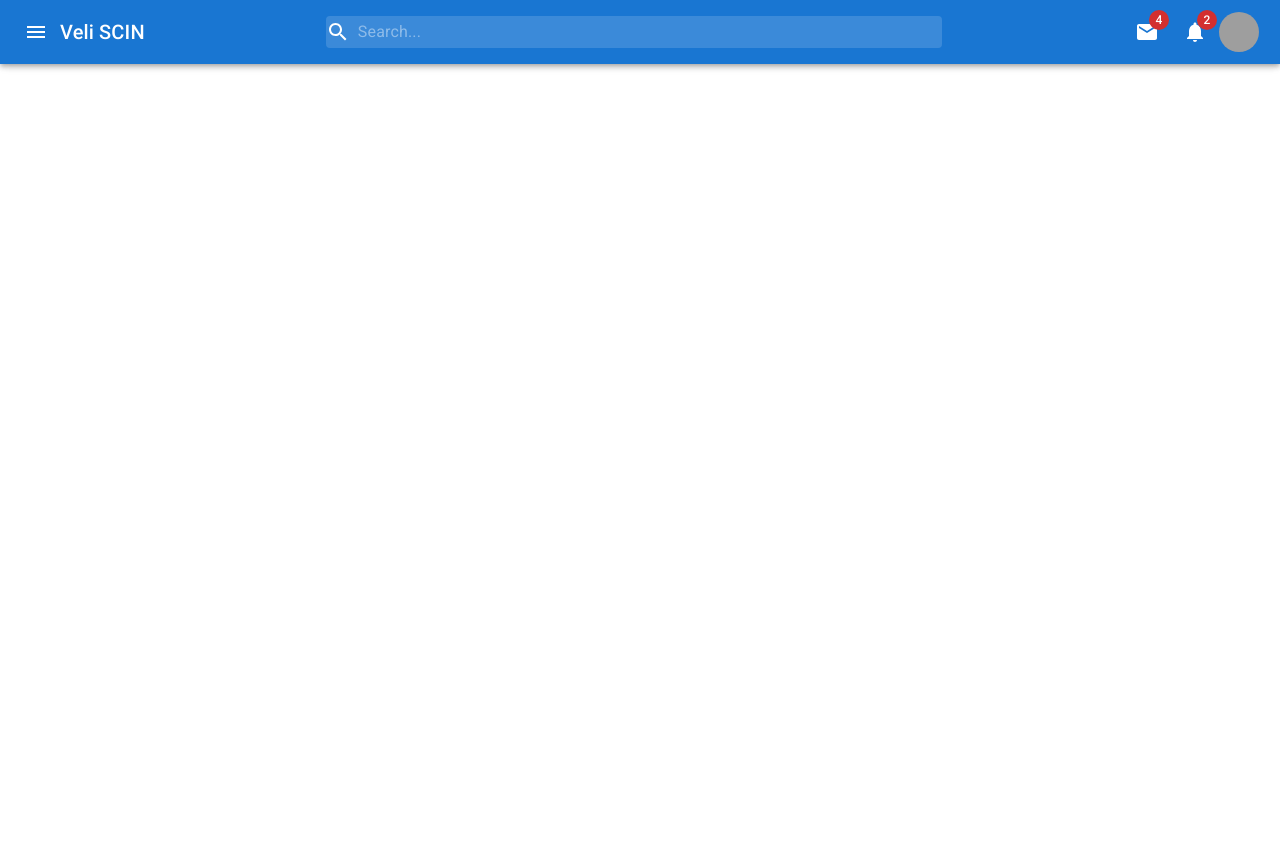
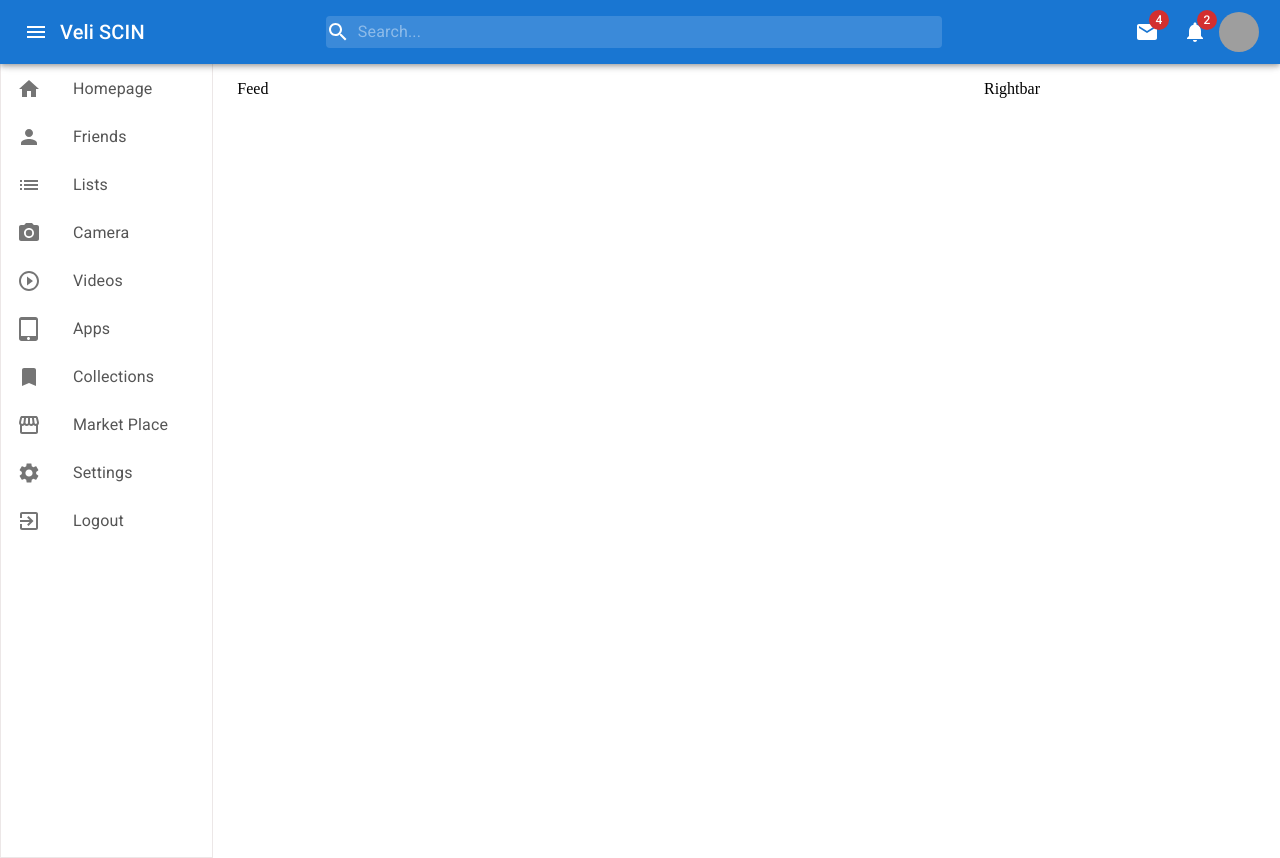
Before and after one commit to yayasane/materialui-social-network-desgn, a React (Create React App) app: page / in a window 1280 px wide. Before the commit the page ends 800 px from the top, so only its background shows below. Built offline with nearby package versions, Linux system fonts and the light colour scheme; grey boxes are pictures that could not be loaded.

Commit message:
Add Sidebar component

```diff
--- a/src/App.jsx
+++ b/src/App.jsx
@@ -1,8 +1,24 @@
+import { Grid } from '@mui/material'
+import LeftBar from './components/LeftBar'
+import Feed from './components/Feed'
+import Rightbar from './components/RightBar'
 import NavBar from './components/NavBar'
+
 function App() {
   return (
     <div>
       <NavBar />
+      <Grid container>
+        <Grid item sm={2} xs={2}>
+          <LeftBar />
+        </Grid>
+        <Grid item sm={7} xs={10}>
+          <Feed />
+        </Grid>
+        <Grid item sm={3} sx={{ display: { xs: 'none', sm: 'flex' } }}>
+          <Rightbar />{' '}
+        </Grid>
+      </Grid>
     </div>
   )
 }
--- a/src/components/Feed.jsx
+++ b/src/components/Feed.jsx
@@ -1,8 +1,11 @@
-import { makeStyles } from '@mui/styles'
-const useStyles = makeStyles((theme) => ({}))
+import { Container, styled } from '@mui/material'
+
+const StyledContainer = styled(Container)(({ theme }) => ({
+  paddingTop: theme.spacing(10),
+}))
+
 function Feed() {
-  const classes = useStyles()
-  return <div></div>
+  return <StyledContainer>Feed</StyledContainer>
 }
 
 export default Feed
--- a/src/components/LeftBar.jsx
+++ b/src/components/LeftBar.jsx
@@ -1,5 +1,146 @@
+import {
+  Bookmark,
+  ExitToApp,
+  Home,
+  Person,
+  PhotoCamera,
+  PlayCircleOutline,
+  Settings,
+  Storefront,
+  TabletMac,
+} from '@mui/icons-material'
+import ListIcon from '@mui/icons-material/List'
+import {
+  Container,
+  List,
+  ListItem,
+  ListItemButton,
+  ListItemIcon,
+  ListItemText,
+  styled,
+} from '@mui/material'
+
+const StyledContainer = styled('div')(({ theme }) => ({
+  height: '100vh',
+  paddingTop: theme.spacing(7),
+  backgroundColor: theme.palette.primary.main,
+  color: 'white',
+  [theme.breakpoints.up('sm')]: {
+    backgroundColor: 'white',
+    color: '#555',
+    border: '1px solid #ece7e7',
+  },
+  '#lefbarList': {},
+  '.text': {
+    [theme.breakpoints.down('sm')]: {
+      display: 'none',
+    },
+  },
+  '.itemIcon': {
+    [theme.breakpoints.down('sm')]: {
+      minWidth: 'unset',
+    },
+  },
+  '.icon': {
+    [theme.breakpoints.down('sm')]: {
+      color: 'white',
+    },
+  },
+  '.itemButton': {
+    [theme.breakpoints.down('sm')]: {
+      paddingRight: 0,
+      paddingLeft: 0,
+      justifyContent: 'center',
+    },
+  },
+}))
 function LeftBar() {
-  return <div></div>
+  return (
+    <StyledContainer>
+      <List id="lefbarList">
+        <ListItem disablePadding>
+          <ListItemButton className="itemButton">
+            <ListItemIcon className="itemIcon">
+              <Home className="icon" />
+            </ListItemIcon>
+            <ListItemText className="text" primary="Homepage" />
+          </ListItemButton>
+        </ListItem>
+        <ListItem disablePadding>
+          <ListItemButton className="itemButton">
+            <ListItemIcon className="itemIcon">
+              <Person className="icon" />
+            </ListItemIcon>
+            <ListItemText className="text" primary="Friends" />
+          </ListItemButton>
+        </ListItem>
+        <ListItem disablePadding>
+          <ListItemButton className="itemButton">
+            <ListItemIcon className="itemIcon">
+              <ListIcon className="icon" />
+            </ListItemIcon>
+            <ListItemText className="text" primary="Lists" />
+          </ListItemButton>
+        </ListItem>
+        <ListItem disablePadding>
+          <ListItemButton className="itemButton">
+            <ListItemIcon className="itemIcon">
+              <PhotoCamera className="icon" />
+            </ListItemIcon>
+            <ListItemText className="text" primary="Camera" />
+          </ListItemButton>
+        </ListItem>
+        <ListItem disablePadding>
+          <ListItemButton className="itemButton">
+            <ListItemIcon className="itemIcon">
+              <PlayCircleOutline className="icon" />
+            </ListItemIcon>
+            <ListItemText className="text" primary="Videos" />
+          </ListItemButton>
+        </ListItem>
+        <ListItem disablePadding>
+          <ListItemButton className="itemButton">
+            <ListItemIcon className="itemIcon">
+              <TabletMac className="icon" />
+            </ListItemIcon>
+            <ListItemText className="text" primary="Apps" />
+          </ListItemButton>
+        </ListItem>
+        <ListItem disablePadding>
+          <ListItemButton className="itemButton">
+            <ListItemIcon className="itemIcon">
+              <Bookmark className="icon" />
+            </ListItemIcon>
+            <ListItemText className="text" primary="Collections" />
+          </ListItemButton>
+        </ListItem>
+        <ListItem disablePadding>
+          <ListItemButton className="itemButton">
+            <ListItemIcon className="itemIcon">
+              <Storefront className="icon" />
+            </ListItemIcon>
+            <ListItemText className="text" primary="Market Place" />
+          </ListItemButton>
+        </ListItem>
+        <ListItem disablePadding>
+          <ListItemButton className="itemButton">
+            <ListItemIcon className="itemIcon">
+              <Settings className="icon" />
+            </ListItemIcon>
+            <ListItemText className="text" primary="Settings" />
+          </ListItemButton>
+        </ListItem>
+        <ListItem disablePadding>
+          <ListItemButton className="itemButton">
+            <ListItemIcon className="itemIcon">
+              <ExitToApp className="icon" />
+            </ListItemIcon>
+            <ListItemText className="text" primary="Logout" />
+          </ListItemButton>
+        </ListItem>
+      </List>
+    </StyledContainer>
+  )
 }
 
 export default LeftBar
--- a/src/components/RightBar.jsx
+++ b/src/components/RightBar.jsx
@@ -1,5 +1,11 @@
+import { Container, styled } from '@mui/material'
+
+const StyledContainer = styled(Container)(({ theme }) => ({
+  paddingTop: theme.spacing(10),
+}))
+
 function RightBar() {
-  return <div></div>
+  return <StyledContainer>Rightbar</StyledContainer>
 }
 
 export default RightBar
```
